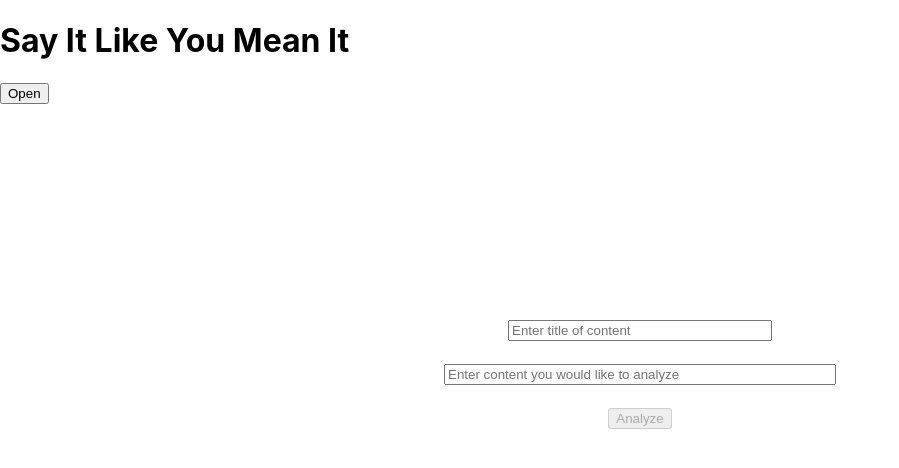
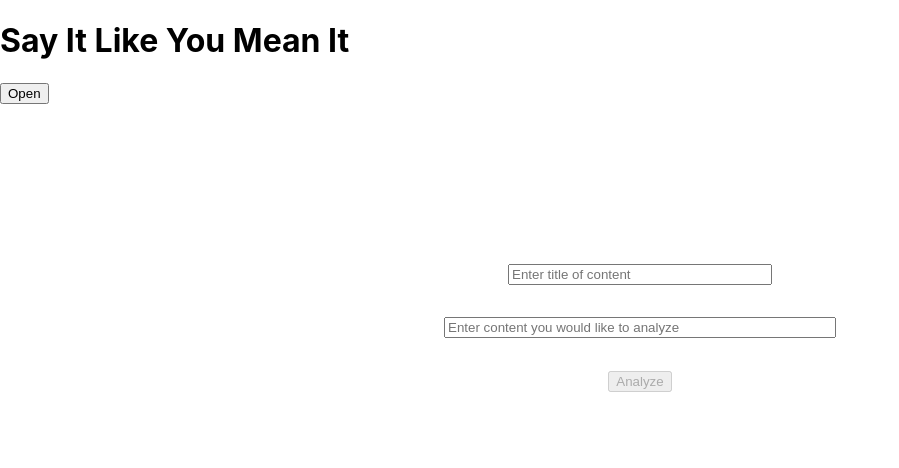
Before and after one commit to Logandv3/Say-it-like-you-mean-it, a React (Create React App) app: page / in a window 1280 px wide. Shown: the top 468 px of the page, without its empty margins (0-899 px from the left). Built offline with nearby package versions, Linux system fonts and the light colour scheme.

Commit message:
Fix styling of app so feedback page looks correct

```diff
--- a/src/components/Form.js
+++ b/src/components/Form.js
@@ -9,11 +9,13 @@
   let btnStatus = (formInfo.title && formInfo.content) ? false : true
 
   return(
-    <form className='entry-form'>
-      <input className='title-input' type='text' placeholder='Enter title of content' name='title' onChange={(event) => onChange(event.target)} value={formInfo.title} />
-      <input className='content-input' type='text' placeholder='Enter content you would like to analyze' name='content' onChange={(event) => onChange(event.target)} value={formInfo.content} />
-      <button type='button' disabled={btnStatus} className='analyze-entry-btn' onClick={async () => await submitEntry(currentEntry.content, cleanResponse) && history.push(`/${currentEntry.id}`)}>Analyze</button>
-    </form>
+    <div className='form-container'>
+      <form className='entry-form'>
+        <input className='title-input' type='text' placeholder='Enter title of content' name='title' onChange={(event) => onChange(event.target)} value={formInfo.title} />
+        <input className='content-input' type='text' placeholder='Enter content you would like to analyze' name='content' onChange={(event) => onChange(event.target)} value={formInfo.content} />
+        <button type='button' disabled={btnStatus} className='analyze-entry-btn' onClick={async () => await submitEntry(currentEntry.content, cleanResponse) && history.push(`/${currentEntry.id}`)}>Analyze</button>
+      </form>
+    </div>
   )
 }
 
--- a/src/styles/App.css
+++ b/src/styles/App.css
@@ -2,5 +2,4 @@
   display: flex;
   flex-direction: column;
   justify-content: space-between;
-  height: 55vh;
 }
--- a/src/styles/Form.css
+++ b/src/styles/Form.css
@@ -1,10 +1,19 @@
+.form-container {
+  display: flex;
+  flex-direction: column;
+  justify-content: center;
+  align-items: center;
+  height: 40vh;
+}
+
 .entry-form {
   display: flex;
   flex-direction: column;
   align-items: center;
-  justify-content: space-around;
+  justify-content: space-evenly;
   width: 100%;
-  height: 30%;
+  height: 100%;
+  margin-top: 10%;
 }
 
 .title-input {
```
